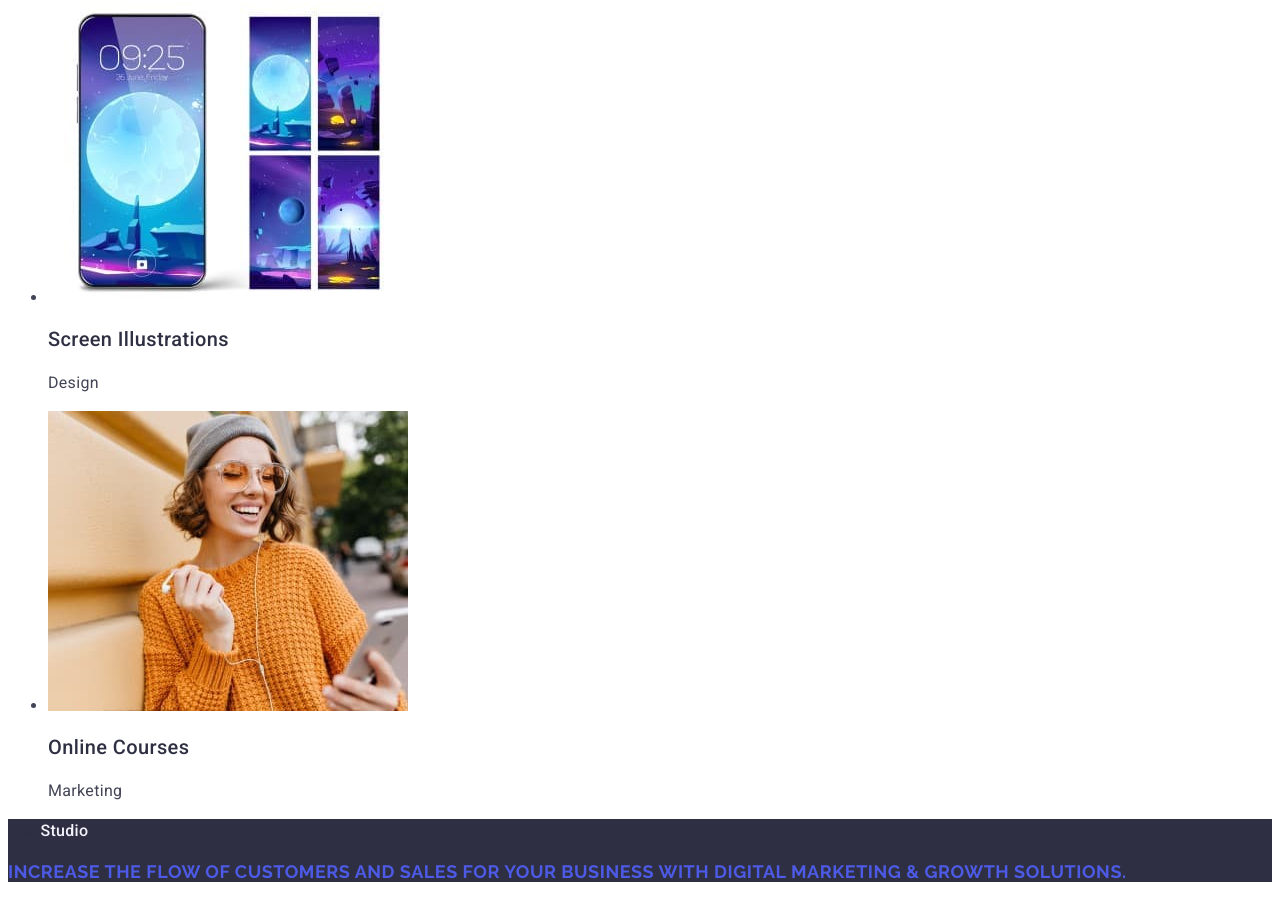
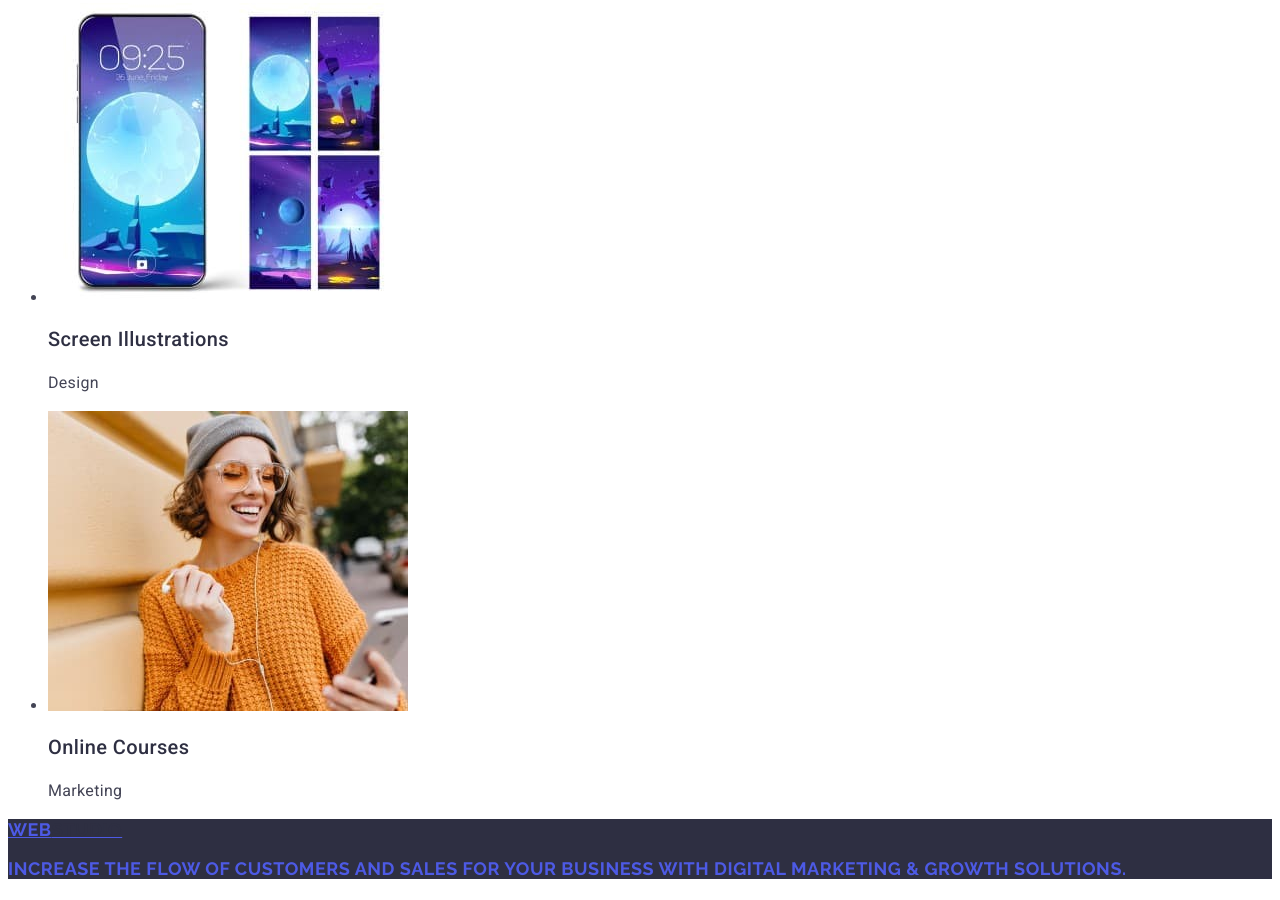
Before and after one commit to BFajkis/goit-markup-hw-02, a plain HTML site: page index.html in a window 1280 px wide. Shown: the part 4518-5418 px from the top of the page. Drawn offline with Linux system fonts and the light colour scheme.

Commit message:
Update index.html

```diff
--- a/index.html
+++ b/index.html
@@ -203,8 +203,8 @@
       </section>
     </main>
     <footer class="style_footer">
-      <a class="link_logo" href="./index.html"
-        >Web<span class="logo_footer">Studio</span></a
+      <a class="style-logo" href="./index.html"
+        >Web<span class="secend_pice_logo">Studio</span></a
       >
       <p class="style-logo">
         Increase the flow of customers and sales for your business with digital
```
